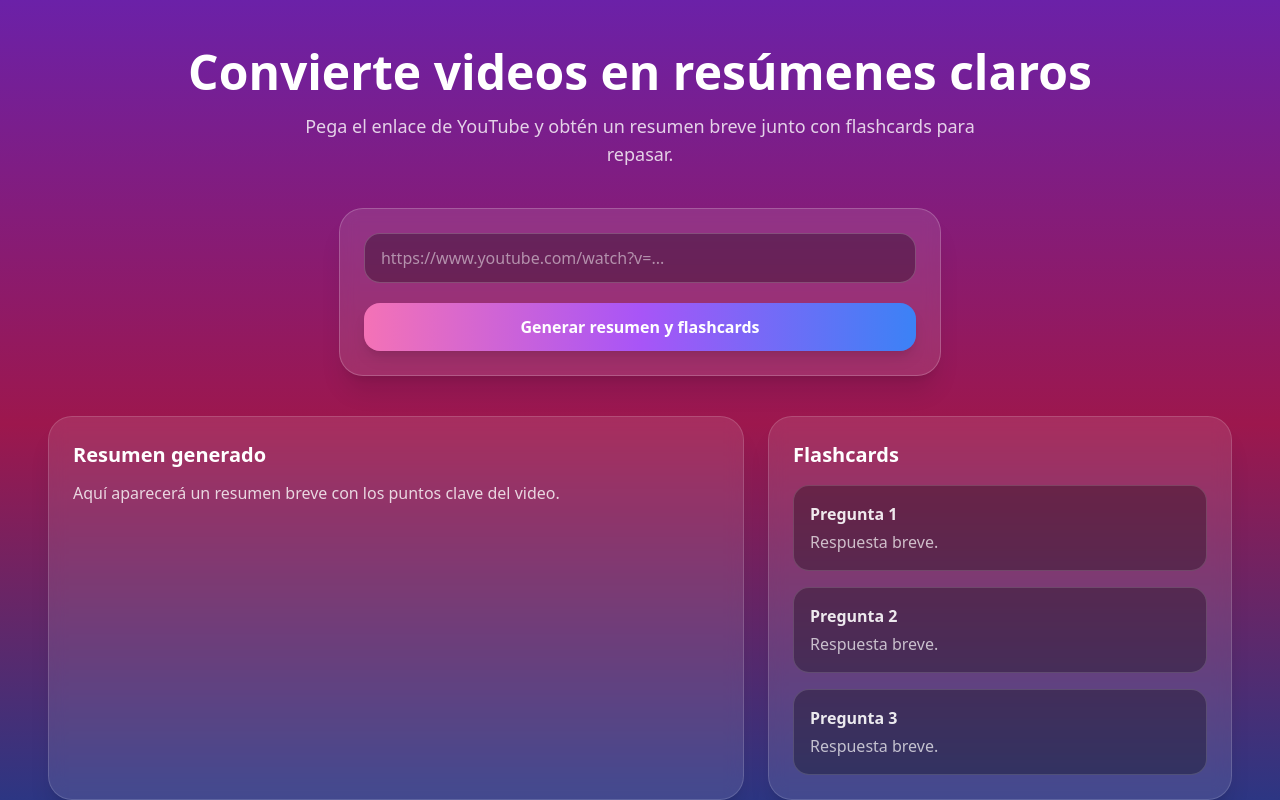
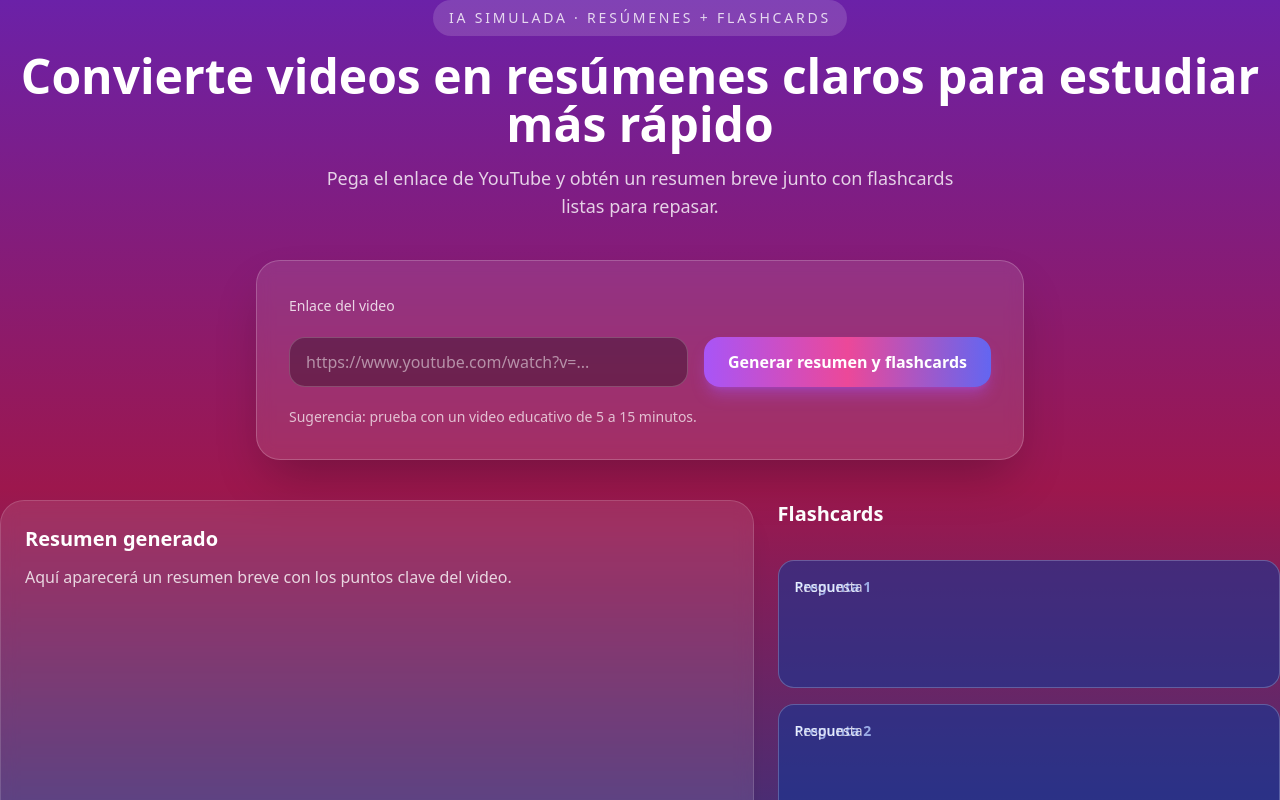
Before and after one commit to mateiiorga2009-sudo/mvp-bachiller, a Next.js app: page / in a window 1280 px wide. Shown: the top 800 px of the page. Built offline with nearby package versions, Linux system fonts and the light colour scheme.

Commit message:
Mejora UI: flashcards flip, animaciones y tipografía Inter

```diff
--- a/app/page.tsx
+++ b/app/page.tsx
@@ -16,8 +16,10 @@ const isValidYouTubeUrl = (value: string) => {
   try {
     const parsed = new URL(value);
     const host = parsed.hostname.replace("www.", "").toLowerCase();
+
     if (host === "youtu.be") return parsed.pathname.length > 1;
     if (host !== "youtube.com" && host !== "m.youtube.com") return false;
+
     return parsed.pathname.startsWith("/watch") && parsed.searchParams.has("v");
   } catch {
     return false;
@@ -33,7 +35,7 @@ export default function HomePage() {
   const handleGenerate = async () => {
     if (!url.trim()) return setError("Pega un enlace de YouTube para continuar.");
     if (!isValidYouTubeUrl(url.trim()))
-      return setError("El enlace no parece válido. Usa un enlace de YouTube.");
+      return setError("El enlace no parece válido. Usa un enlace de YouTube correcto.");
 
     setError("");
     setLoading(true);
@@ -45,7 +47,9 @@ export default function HomePage() {
         headers: { "Content-Type": "application/json" },
         body: JSON.stringify({ url }),
       });
+
       if (!response.ok) throw new Error("Respuesta inválida");
+
       const payload = (await response.json()) as AiResponse;
       setData(payload);
     } catch {
@@ -56,66 +60,119 @@ export default function HomePage() {
   };
 
   const missingResult =
-    !loading &&
-    data !== null &&
-    (!data.summary || data.flashcards?.length === 0);
+    !loading && data !== null && (!data.summary || data.flashcards?.length === 0);
 
   return (
-    <section className="flex flex-col gap-10 p-6 md:p-12">
-      <header className="text-center space-y-4">
-        <h1 className="text-4xl font-bold md:text-5xl">Convierte videos en resúmenes claros</h1>
-        <p className="text-white/80 md:text-lg max-w-2xl mx-auto">
-          Pega el enlace de YouTube y obtén un resumen breve junto con flashcards para repasar.
+    <section className="flex flex-1 flex-col gap-10 font-inter">
+      {/* Header */}
+      <header className="space-y-4 text-center">
+        <p className="mx-auto inline-flex items-center gap-2 rounded-full bg-white/15 px-4 py-2 text-sm uppercase tracking-[0.2em] text-white/80">
+          IA simulada · Resúmenes + Flashcards
+        </p>
+        <h1 className="text-4xl font-semibold leading-tight md:text-5xl">
+          Convierte videos en resúmenes claros para estudiar más rápido
+        </h1>
+        <p className="mx-auto max-w-2xl text-base text-white/80 md:text-lg">
+          Pega el enlace de YouTube y obtén un resumen breve junto con flashcards listas para repasar.
         </p>
       </header>
 
-      <div className="mx-auto max-w-3xl space-y-5 rounded-3xl border border-white/20 bg-white/10 p-6 shadow-xl backdrop-blur">
+      {/* Input y botón */}
+      <div className="mx-auto w-full max-w-3xl space-y-5 rounded-3xl border border-white/20 bg-white/10 p-6 md:p-8 shadow-2xl backdrop-blur">
+        <label className="text-sm font-medium text-white/80">Enlace del video</label>
+        <div className="flex flex-col gap-4 md:flex-row">
           <input
             value={url}
             onChange={(e) => setUrl(e.target.value)}
             placeholder="https://www.youtube.com/watch?v=..."
-          className="w-full rounded-2xl border border-white/20 bg-black/30 px-4 py-3 text-white placeholder:text-white/50 focus:outline-none focus:ring-2 focus:ring-pink-300/40"
+            className="w-full flex-1 rounded-2xl border border-white/20 bg-black/30 px-4 py-3 text-white placeholder:text-white/50 focus:border-white/60 focus:outline-none focus:ring-2 focus:ring-pink-300/40"
           />
           <button
             onClick={handleGenerate}
             disabled={loading}
-          className="mt-2 w-full rounded-2xl bg-gradient-to-r from-pink-400 via-purple-500 to-blue-500 px-6 py-3 font-semibold text-white shadow-lg transition hover:scale-[1.02] disabled:opacity-70"
+            className="rounded-2xl bg-gradient-to-r from-purple-500 via-pink-500 to-indigo-500 px-6 py-3 font-semibold text-white shadow-lg shadow-purple-500/40 transition hover:scale-[1.02] hover:shadow-purple-500/60 disabled:cursor-not-allowed disabled:opacity-70"
           >
-          {loading ? "Generando..." : "Generar resumen y flashcards"}
+            {loading ? (
+              <div className="flex items-center gap-3">
+                <div className="h-5 w-5 animate-spin rounded-full border-4 border-t-white border-white/30" />
+                <span>Generando...</span>
+              </div>
+            ) : (
+              "Generar resumen y flashcards"
+            )}
           </button>
-        {error && <p className="text-amber-200 mt-2">{error}</p>}
+        </div>
+        {error ? (
+          <p className="text-sm text-amber-200">{error}</p>
+        ) : (
+          <p className="text-sm text-white/70">
+            Sugerencia: prueba con un video educativo de 5 a 15 minutos.
+          </p>
+        )}
       </div>
 
+      {/* Resumen y Flashcards */}
       <section className="grid gap-6 lg:grid-cols-[1.2fr_0.8fr]">
-        <article className="rounded-3xl border border-white/15 bg-white/10 p-6 shadow-xl backdrop-blur">
+        <article className="relative overflow-hidden rounded-3xl border border-white/15 bg-white/10 p-6 shadow-xl backdrop-blur">
           <h2 className="text-xl font-semibold">Resumen generado</h2>
+          {loading ? (
+            <div className="mt-4 space-y-3">
+              <div className="h-3 w-4/5 animate-pulse rounded-full bg-white/30" />
+              <div className="h-3 w-full animate-pulse rounded-full bg-white/20" />
+              <div className="h-3 w-3/4 animate-pulse rounded-full bg-white/20" />
+              <div className="mt-4 inline-flex items-center gap-3 rounded-2xl bg-white/10 px-4 py-2 text-sm text-white/80">
+                <span className="relative flex h-3 w-3">
+                  <span className="absolute inline-flex h-full w-full animate-ping rounded-full bg-pink-300 opacity-70" />
+                  <span className="relative inline-flex h-3 w-3 rounded-full bg-pink-200" />
+                </span>
+                Generando resumen con IA simulada...
+              </div>
+            </div>
+          ) : (
             <p className="mt-3 text-white/80">
-            {loading
-              ? "Generando resumen con IA simulada..."
-              : data?.summary ??
-                "Aquí aparecerá un resumen breve con los puntos clave del video."}
+              {data?.summary ?? "Aquí aparecerá un resumen breve con los puntos clave del video."}
             </p>
+          )}
         </article>
 
-        <aside className="rounded-3xl border border-white/15 bg-white/10 p-6 shadow-xl backdrop-blur">
+        {/* Flashcards flip */}
+        <aside className="grid gap-4">
           <h2 className="text-xl font-semibold">Flashcards</h2>
+          {loading ? (
             <div className="mt-4 space-y-4">
-            {(data?.flashcards ?? Array.from({ length: 3 })).map((card, i) => (
+              {Array.from({ length: 3 }).map((_, index) => (
                 <div
-                key={card ? card.question : i}
-                className="rounded-2xl border border-white/15 bg-black/30 p-4"
-              >
-                <p className="font-semibold text-white/90">{card?.question ?? `Pregunta ${i + 1}`}</p>
-                <p className="text-white/70 mt-1">{card?.answer ?? "Respuesta breve."}</p>
+                  key={index}
+                  className="rounded-2xl border border-white/10 bg-black/20 p-4 h-24 animate-pulse"
+                />
+              ))}
+            </div>
+          ) : (
+            <div className="mt-4 grid gap-4">
+              {(data?.flashcards ?? Array.from({ length: 3 })).map((card, index) => (
+                <div key={index} className="group perspective-1000 h-32">
+                  <div className="relative h-full w-full transition-transform duration-500 transform-style-preserve-3d group-hover:rotate-y-180">
+                    {/* Pregunta */}
+                    <div className="absolute backface-hidden h-full w-full rounded-2xl border border-white/15 bg-black/30 p-4">
+                      <p className="text-sm font-semibold text-white/90">
+                        {card?.question ?? `Pregunta ${index + 1}`}
+                      </p>
+                    </div>
+                    {/* Respuesta */}
+                    <div className="absolute rotate-y-180 backface-hidden h-full w-full rounded-2xl border border-white/15 bg-blue-700/40 p-4">
+                      <p className="text-sm text-white/80">{card?.answer ?? "Respuesta"}</p>
+                    </div>
+                  </div>
                 </div>
               ))}
             </div>
+          )}
         </aside>
       </section>
 
       {missingResult && (
-        <div className="rounded-3xl border border-amber-200/40 bg-amber-200/10 p-5 text-center text-amber-100">
-          No pudimos generar resultados. Intenta nuevamente.
+        <div className="rounded-3xl border border-amber-200/40 bg-amber-200/10 p-5 text-center text-sm text-amber-100">
+          No pudimos generar resultados esta vez. Intenta nuevamente con otro enlace o revisa tu conexión.
         </div>
       )}
     </section>
```
Lines whose indentation alone changed are shown as unchanged.
